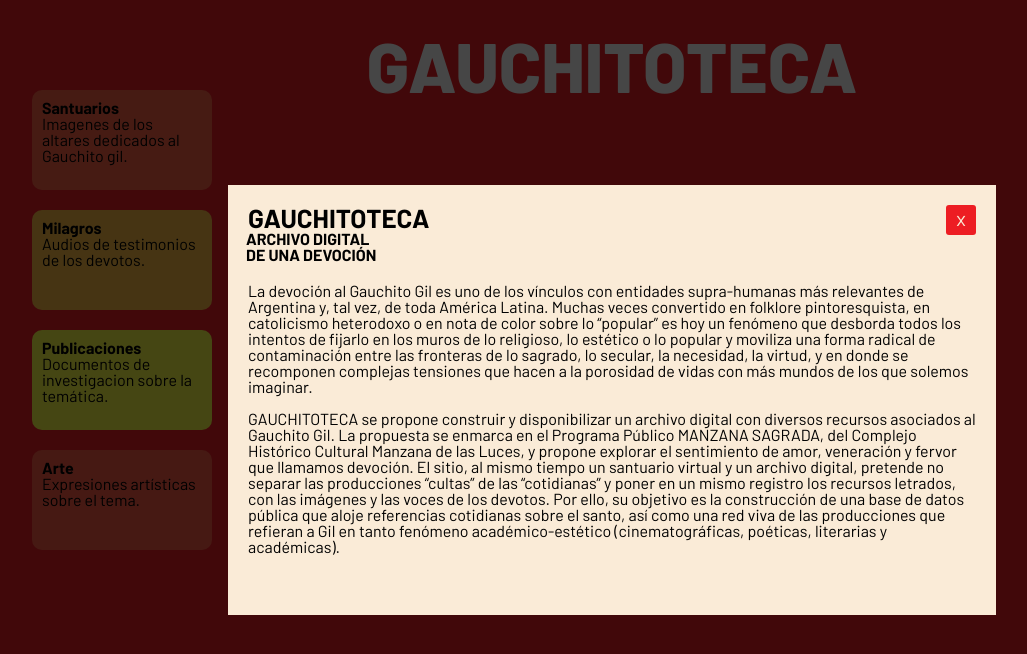
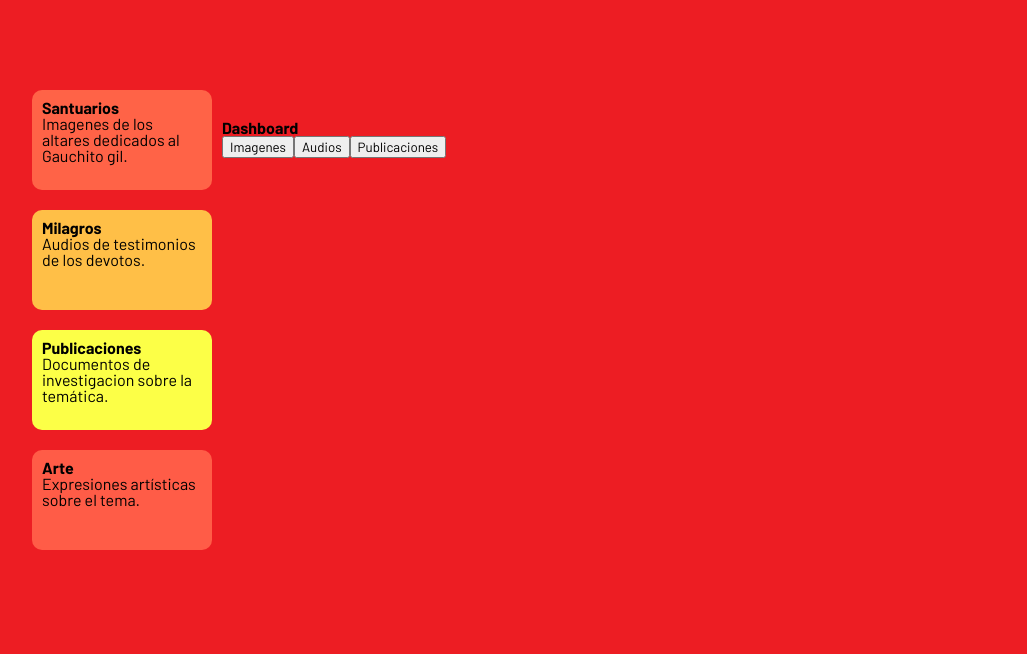
Before and after one commit to educacionchcml/gauchitoteca, a React app: page /dashboard in a window 1280 px wide. Shown: the top 654 px of the page, without its empty margins (28-1055 px from the left). Built offline with nearby package versions, Linux system fonts and the light colour scheme.

Commit message:
dashboard 1

```diff
--- a/src/Layout/Home.js
+++ b/src/Layout/Home.js
@@ -11,6 +11,7 @@ import Publicaciones from "../Secciones/Publicaciones";
 import Santuarios from "../Secciones/Santuarios";
 import Altar from "../Secciones/Altar";
 import "./Home.css";
+import Dashboard from "../Secciones/Dashboard";
 
 export function Home() {
   const global = useContext(GlobalContext);
@@ -39,12 +40,12 @@ export function Home() {
 
   return (
     <div className="home-container">
-      {isOpenEncabezado && (
+      {/* {isOpenEncabezado && (
         <ModalEncabezado closeEncabezado={closeEncabezado}></ModalEncabezado>
-      )}
+      )} */}
       {isOpenFormPedidos && <FormPedidos cerrarForm={cerrarForm}></FormPedidos>}
       <div onClick={() => mostrarAltar()} className="titulo-container">
-        <h1 className="titulo">GAUCHITOTECA</h1>
+        {/* <h1 className="titulo">GAUCHITOTECA</h1> */}
       </div>
       <CarrouselSecciones></CarrouselSecciones>
       <div className="secciones-container">
@@ -69,6 +70,7 @@ export function Home() {
               />
             }
           />
+          <Route path="/dashboard" element={<Dashboard setRutaSeccion={setRutaSeccion}/>}></Route>
           <Route
             path="/audios"
             element={<Audios setRutaSeccion={setRutaSeccion} />}
--- /dev/null
+++ b/src/Secciones/Dashboard.js
@@ -0,0 +1,23 @@
+import React, {useState} from "react";
+
+export default function Dashboard () {
+    const [formsOpen, setFormsOpen] = useState([false, false, false]);
+    function toggleSeccion(indexSeleccionado){
+        const itemsACambiar = formsOpen.map((item, i) => {
+            i == indexSeleccionado ? item = true : item = false;
+            return item;
+        }, []);
+        setFormsOpen(itemsACambiar);
+    }
+    return (
+        <>
+            <h1>Dashboard</h1>
+            <button onClick={()=>toggleSeccion(0)}>Imagenes</button>
+            <button onClick={()=>toggleSeccion(1)}>Audios</button>
+            <button onClick={()=>toggleSeccion(2)}>Publicaciones</button>
+            {formsOpen[0] && <div><h1>Subir una Imagen</h1></div>}
+            {formsOpen[1] && <div><h1>Subir un Audio</h1></div>}
+            {formsOpen[2] && <div><h1>Subir una Publicacion</h1></div>}
+        </>
+    )
+}
```
Also changed, not shown: src/Secciones/SubirAudio.js (added), src/Secciones/SubirImagen.js (added), 1 other file (tests, documents, lock files or other folders).
